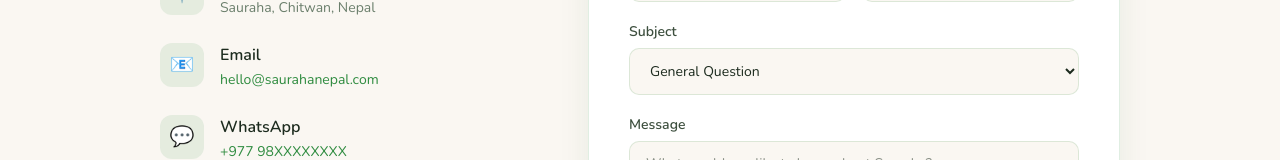
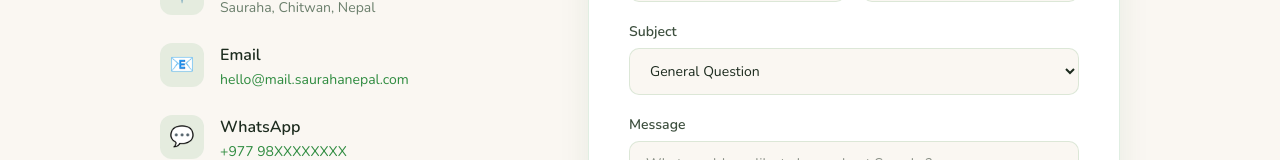
Before and after one commit to safaljoshie/sauraha-nepal, a Next.js app: page /contact in a window 1280 px wide. Shown: the part 547-707 px from the top of the page. Built offline with nearby package versions, Linux system fonts and the light colour scheme.

Commit message:
Update ContactForm.tsx
updated email

```diff
--- a/components/ContactForm.tsx
+++ b/components/ContactForm.tsx
@@ -197,8 +197,8 @@ export function ContactSidebar() {
         <InfoItem
           icon="📧"
           title="Email"
-          text="hello@saurahanepal.com"
-          href="mailto:hello@saurahanepal.com"
+          text="hello@mail.saurahanepal.com"
+          href="mailto:hello@mail.saurahanepal.com"
         />
         <InfoItem icon="💬" title="WhatsApp" text="+977 98XXXXXXXX" href="#" />
         <InfoItem icon="🕐" title="Response Time" text="Within 24 hours (NPT timezone)" />
```
